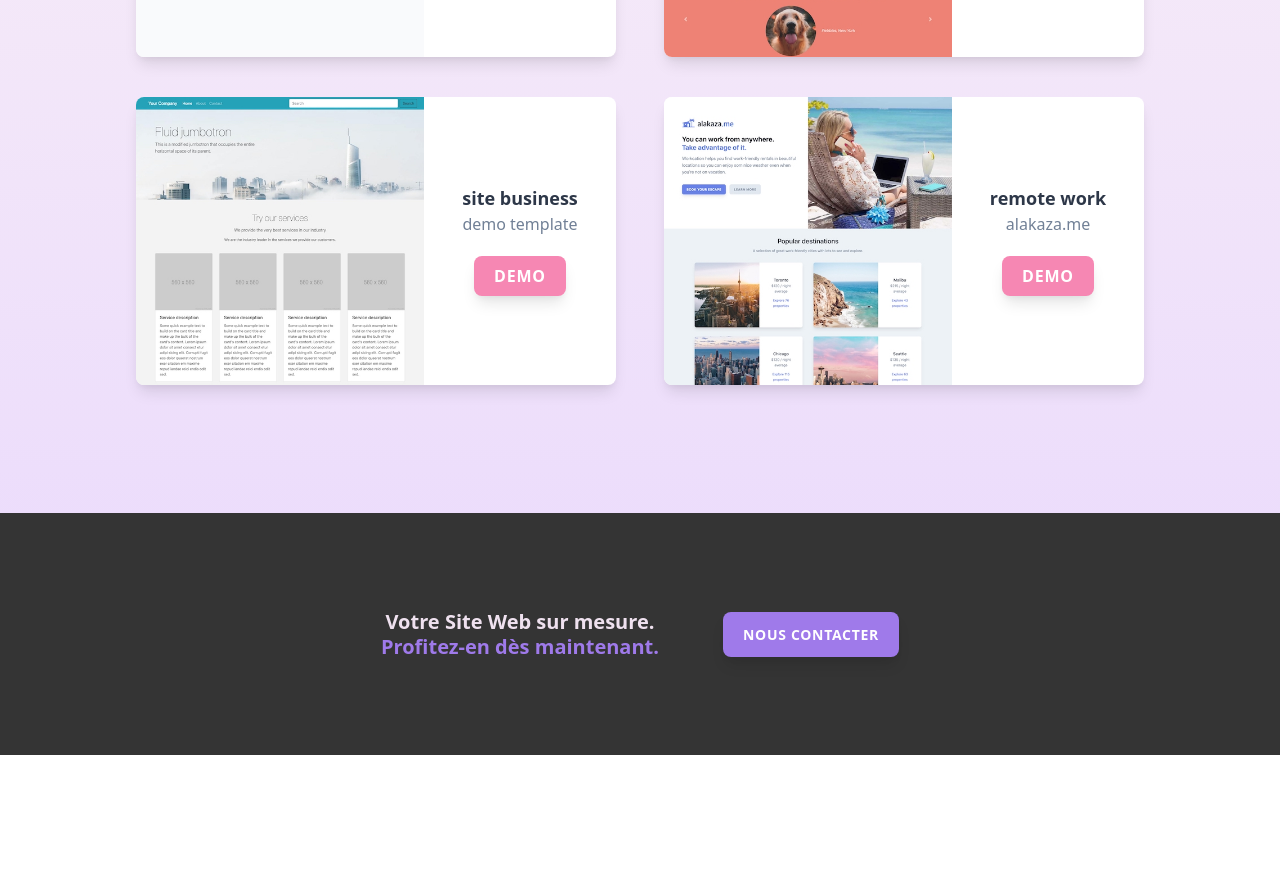
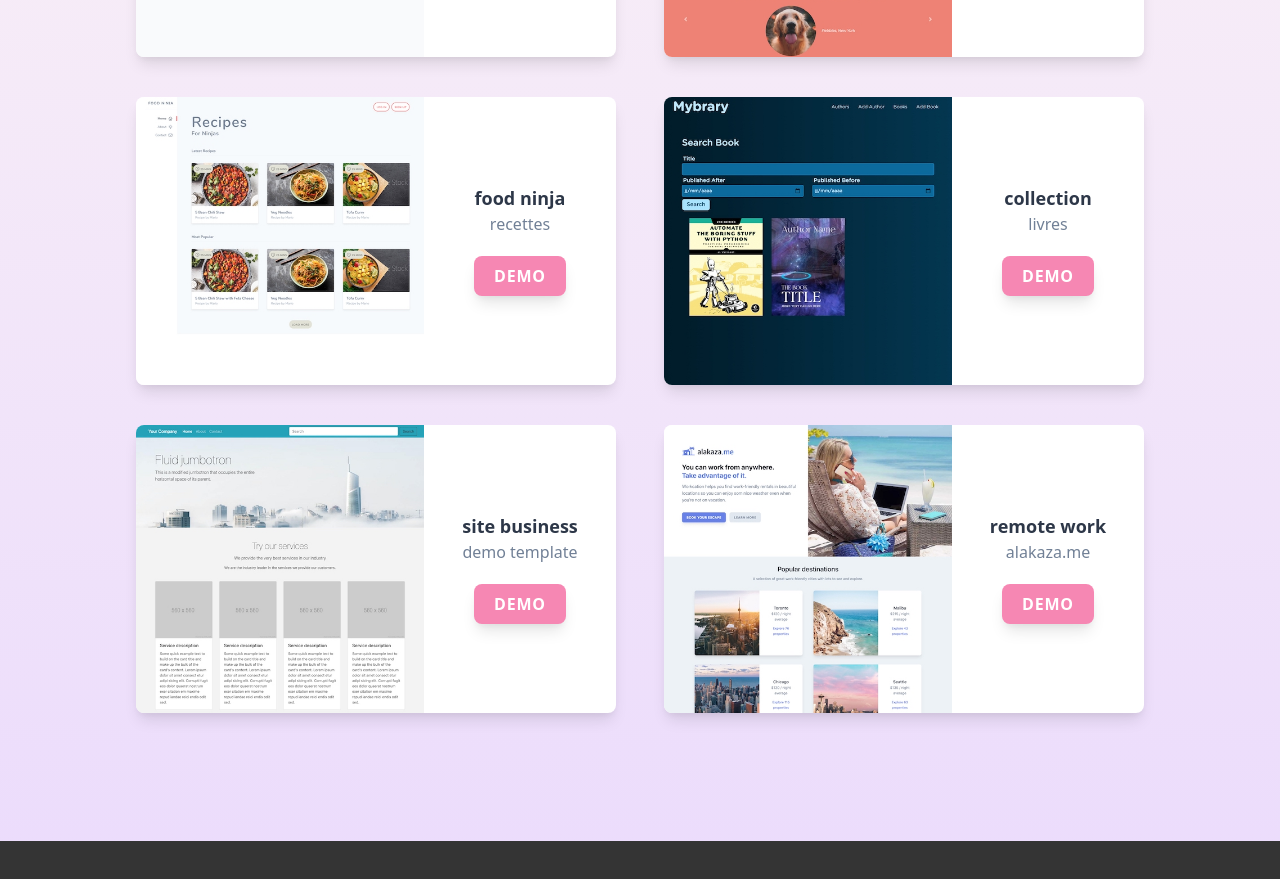
Before and after one commit to ipopop/maboite-space, a Vue app: page / in a window 1280 px wide. Shown: the part 1251-2130 px from the top of the page. Before the commit the page ends 2006 px from the top, so only its background shows below. Built offline with nearby package versions, Linux system fonts and the light colour scheme.

Commit message:
add cards mybrary & food-ninja

```diff
--- a/src/App.vue
+++ b/src/App.vue
@@ -97,6 +97,20 @@ export default {
                     imageAlt: "tindog",
                 },
                 {
+                    dataName: "food ninja",
+                    dataCnt1: "recettes",
+                    dataCnt2: "https://ipopop.github.io/tailwind-tutorial/",
+                    imageUrl: "img/food-ninja.jpg",
+                    imageAlt: "food ninja recettes",
+                },
+                {
+                    dataName: "collection",
+                    dataCnt1: "livres",
+                    dataCnt2: "https://fullstack-web-dev-mybrary.herokuapp.com/",
+                    imageUrl: "img/mybrary.jpg",
+                    imageAlt: "books & authors",
+                },
+                {
                     dataName: "site business",
                     dataCnt1: "demo template",
                     dataCnt2: "https://ipopop.github.io/Business-Site-in-Jekill-and-BootStrap-4/",
```
Also changed, not shown: public/img/food-ninja.jpg (added), public/img/workcation.jpg (deleted).
